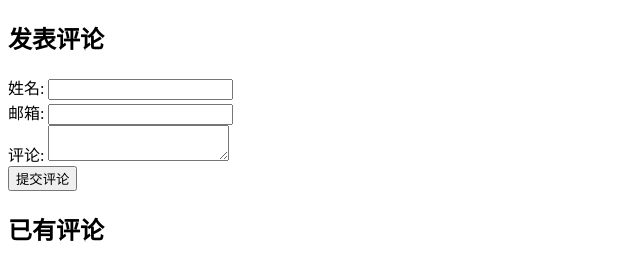
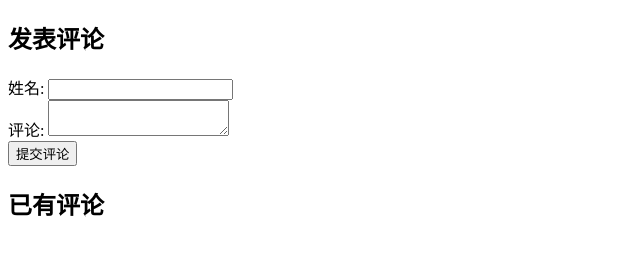
Before and after one commit to chenwumm/chenwu, a plain HTML site: page chat.html in a window 1280 px wide. Shown: the whole page, without its empty margins (0-640 px from the left). Drawn offline with Linux system fonts and the light colour scheme.

Commit message:
Update chat.html

```diff
--- a/chat.html
+++ b/chat.html
@@ -12,10 +12,7 @@
         <label for="name">姓名:</label>
         <input type="text" id="name" name="name" required>
     </div>
-    <div>
-        <label for="email">邮箱:</label>
-        <input type="email" id="email" name="email" required>
-    </div>
+
     <div>
         <label for="comment">评论:</label>
         <textarea id="comment" name="comment" required></textarea>
```
